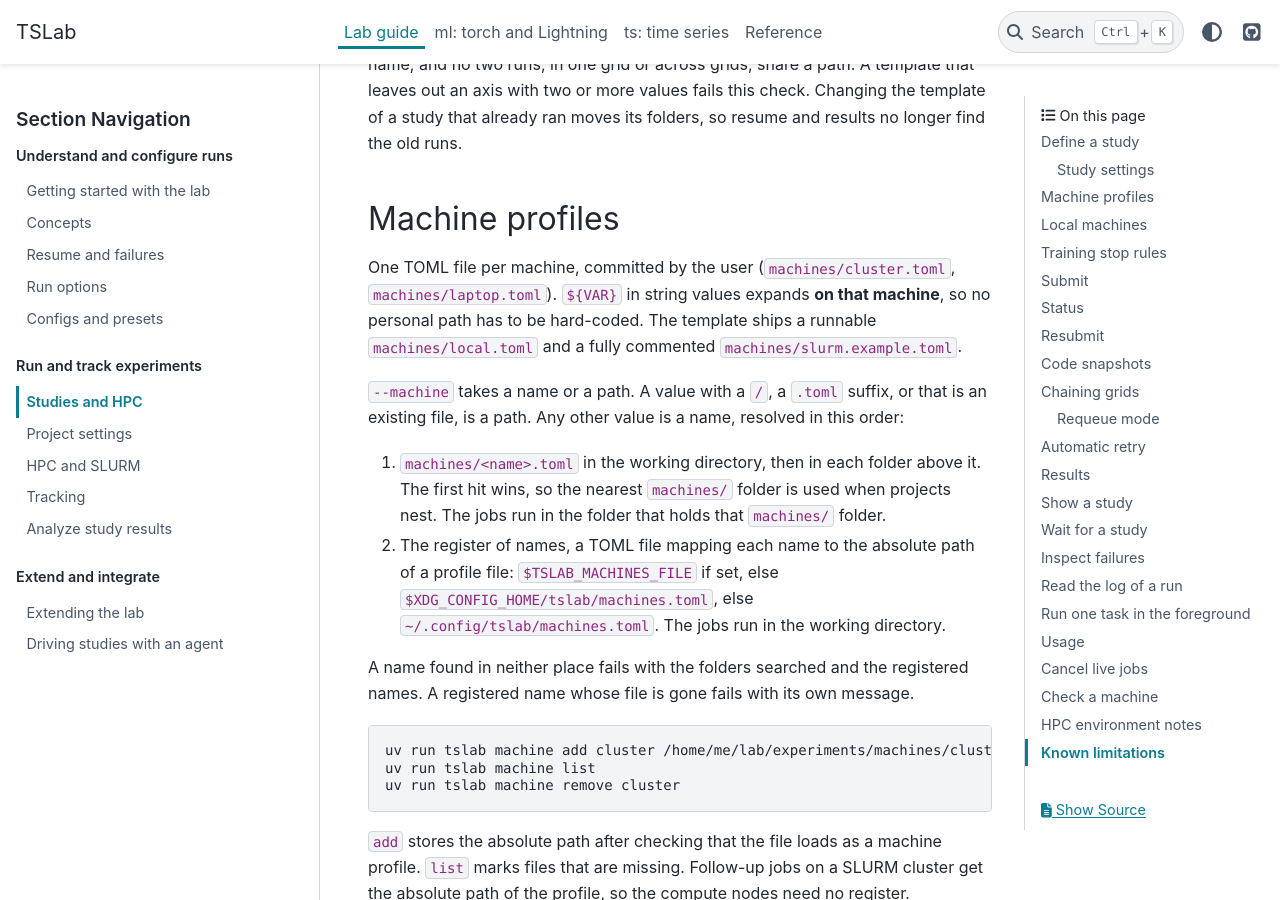
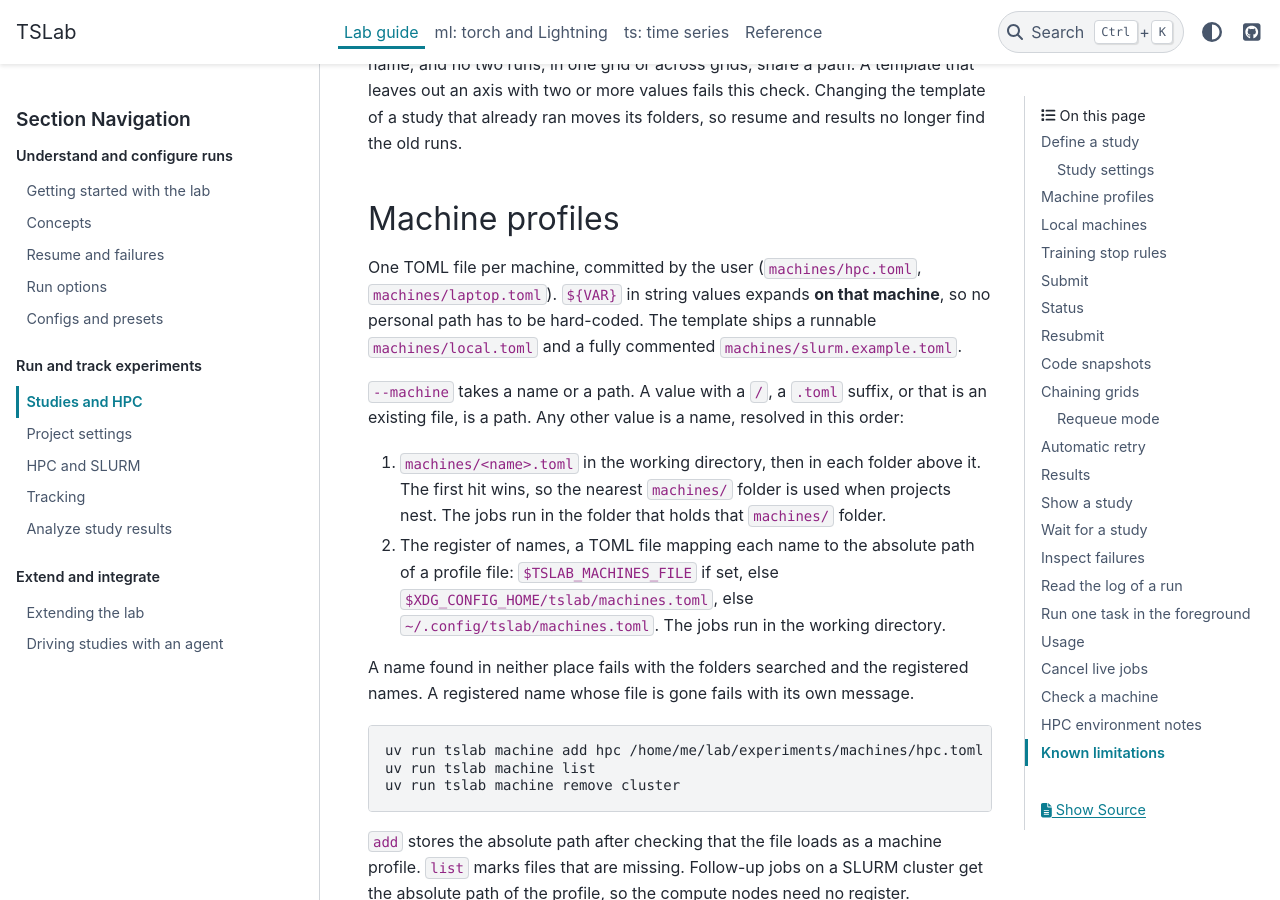
Before and after one commit to chronocratic/tslab, a Sphinx documentation site: the page built from docs/lab/studies.md, in a window 1280 px wide and 900 px high, scrolled down 3615 px. Built offline with Sphinx 7.4.7 and the PyData theme 0.15.4, drawn with Linux system fonts in a browser that asks for light colours; some of the changed text lies outside the part shown.

Commit message:
docs: name the example SLURM machine hpc instead of cluster

````diff
--- a/docs/lab/studies.md
+++ b/docs/lab/studies.md
@@ -10,10 +10,10 @@ For an agent workflow with JSON documents and exit codes, see the
 [Agent guide](agents.md).
 
 ```bash
-uv run tslab study submit example --machine cluster
-uv run tslab study status   example --machine cluster
-uv run tslab study resubmit example --machine cluster
-uv run tslab study results  example --machine cluster \
+uv run tslab study submit example --machine hpc
+uv run tslab study status   example --machine hpc
+uv run tslab study resubmit example --machine hpc
+uv run tslab study results  example --machine hpc \
     --out results.csv
 ```
 
@@ -162,7 +162,7 @@ and results no longer find the old runs.
 
 ## Machine profiles
 
-One TOML file per machine, committed by the user (`machines/cluster.toml`,
+One TOML file per machine, committed by the user (`machines/hpc.toml`,
 `machines/laptop.toml`). `${VAR}` in string values expands **on that
 machine**, so no personal path has to be hard-coded. The template ships a
 runnable `machines/local.toml` and a fully commented
@@ -186,7 +186,7 @@ registered names. A registered name whose file is gone fails with its own
 message.
 
 ```bash
-uv run tslab machine add cluster /home/me/lab/experiments/machines/cluster.toml
+uv run tslab machine add hpc /home/me/lab/experiments/machines/hpc.toml
 uv run tslab machine list
 uv run tslab machine remove cluster
 ```
@@ -337,7 +337,7 @@ steps. A run stopped by `max_training_time` logs a warning.
 ## Submit
 
 ```bash
-uv run tslab study submit example --machine cluster \
+uv run tslab study submit example --machine hpc \
     [--grid NAME] [--only AXIS=V1,V2] [--include-done] [--dry-run] [-- extra args]
 ```
 
@@ -402,7 +402,7 @@ the logs of earlier attempts stay under the old one. Each array is one
 ## Status
 
 ```bash
-uv run tslab study status example --machine cluster \
+uv run tslab study status example --machine hpc \
     [--grid NAME] [--only AXIS=V1,V2] [--states STATE]
 ```
 
@@ -437,7 +437,7 @@ status report is not a failure.
 ## Resubmit
 
 ```bash
-uv run tslab study resubmit example --machine cluster \
+uv run tslab study resubmit example --machine hpc \
     [--states failed,interrupted,missing] [--cancel-live] [--dry-run] [-- extra args]
 ```
 
@@ -464,7 +464,7 @@ jobs import that copy, so later edits never change queued or resubmitted
 runs. It is opt-in and off by default.
 
 ```bash
-uv run tslab study submit example --machine cluster --code-snapshot
+uv run tslab study submit example --machine hpc --code-snapshot
 ```
 
 `code_snapshot = true` in [tslab.toml](project-settings.md) turns it on for
@@ -675,7 +675,7 @@ no network (see below).
 ## Results
 
 ```bash
-uv run tslab study results example --machine cluster \
+uv run tslab study results example --machine hpc \
     --out results.csv
 ```
 
@@ -695,8 +695,8 @@ Use `--out -` to write CSV to standard output. Add `--json` to write the
 `tslab.study-results` document to a file or standard output:
 
 ```bash
-uv run tslab study results example --machine cluster --out -
-uv run tslab study results example --machine cluster --out - --json
+uv run tslab study results example --machine hpc --out -
+uv run tslab study results example --machine hpc --out - --json
 ```
 
 ## Show a study
@@ -721,7 +721,7 @@ stops, even after failures. It works in a background shell and supports
 `--json`. See the [Agent guide](agents.md) for exit-code actions.
 
 ```bash
-uv run tslab study wait example --machine cluster --json
+uv run tslab study wait example --machine hpc --json
 ```
 
 ## Inspect failures
@@ -739,7 +739,7 @@ and `--lines` to change the selection and tail size. The command only reads
 data. See the [Agent guide](agents.md).
 
 ```bash
-uv run tslab study failures example --machine cluster --json
+uv run tslab study failures example --machine hpc --json
 ```
 
 ## Read the log of a run
@@ -774,7 +774,7 @@ those are reused. The command starts one process; for a multi-GPU job it says
 how many tasks the job would start.
 
 ```bash
-uv run tslab study run example --machine cluster \
+uv run tslab study run example --machine hpc \
     --grid sweep --only dataset=small --only seed=42
 ```
 
@@ -799,7 +799,7 @@ it reads the usage files of the tasks instead of `sacct` (see
 [Local machines](#local-machines)).
 
 ```bash
-uv run tslab study usage example --machine cluster
+uv run tslab study usage example --machine hpc
 ```
 
 ## Cancel live jobs
@@ -815,7 +815,7 @@ for the test. On a local machine it stops the live local launch (see
 [Agent guide](agents.md).
 
 ```bash
-uv run tslab study cancel example --machine cluster --dry-run --json
+uv run tslab study cancel example --machine hpc --dry-run --json
 ```
 
 ## Check a machine
@@ -830,7 +830,7 @@ check. It does not verify that a real cluster job succeeds. See the [Agent
 guide](agents.md).
 
 ```bash
-uv run tslab doctor --machine cluster example --json
+uv run tslab doctor --machine hpc example --json
 ```
 
 ## HPC environment notes
--- a/src/tslab/lab/templates/project/machines/slurm.example.toml
+++ b/src/tslab/lab/templates/project/machines/slurm.example.toml
@@ -1,6 +1,6 @@
 # Example SLURM machine profile.
 #
-# Copy this file to machines/cluster.toml, fill in the values of the cluster
+# Copy this file to machines/hpc.toml, fill in the values of the cluster
 # (partition, limits, paths) and commit that file. Nothing here is
 # cluster-specific except what says CHANGE_ME.
 launcher = "slurm"
--- a/src/tslab/lab/templates/project/tslab.toml
+++ b/src/tslab/lab/templates/project/tslab.toml
@@ -19,5 +19,5 @@ runs = "runs"
 # Pick the machine by host, so the study commands need no --machine. Commented
 # out on purpose: a new project should never pick a machine on its own.
 # [machine_by_host]
-# "login*.cluster.example" = "cluster"
+# "login*.hpc.example" = "hpc"
 # "*" = "local"
--- a/src/tslab/ts/templates/project/machines/slurm.example.toml
+++ b/src/tslab/ts/templates/project/machines/slurm.example.toml
@@ -1,6 +1,6 @@
 # Example SLURM machine profile.
 #
-# Copy this file to machines/cluster.toml, fill in the values of the cluster
+# Copy this file to machines/hpc.toml, fill in the values of the cluster
 # (partition, limits, paths) and commit that file. Nothing here is
 # cluster-specific except what says CHANGE_ME.
 launcher = "slurm"
--- a/src/tslab/ts/templates/project/tslab.toml
+++ b/src/tslab/ts/templates/project/tslab.toml
@@ -19,5 +19,5 @@ runs = "runs"
 # Pick the machine by host, so the study commands need no --machine. Commented
 # out on purpose: a new project should never pick a machine on its own.
 # [machine_by_host]
-# "login*.cluster.example" = "cluster"
+# "login*.hpc.example" = "hpc"
 # "*" = "local"
````
Also changed, not shown: changelog.d/+machine-name-hpc.changed.md (added, +1 -0 lines), docs/lab/hpc.md (+2 -2 lines), docs/lab/project-settings.md (+1 -1 lines), src/tslab/ts/templates/project/AGENTS.md (+3 -3 lines), src/tslab/lab/templates/project/README.md, src/tslab/ts/templates/project/README.md, 6 other files.
